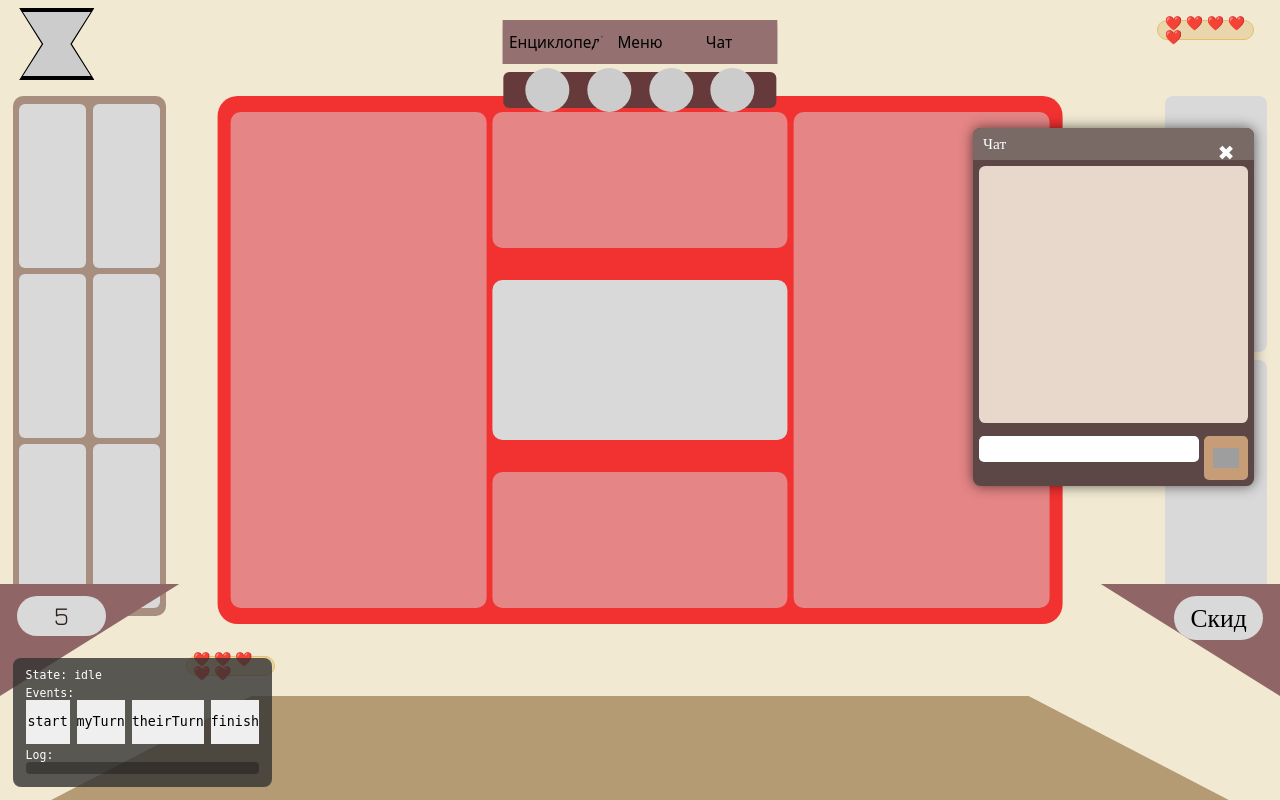
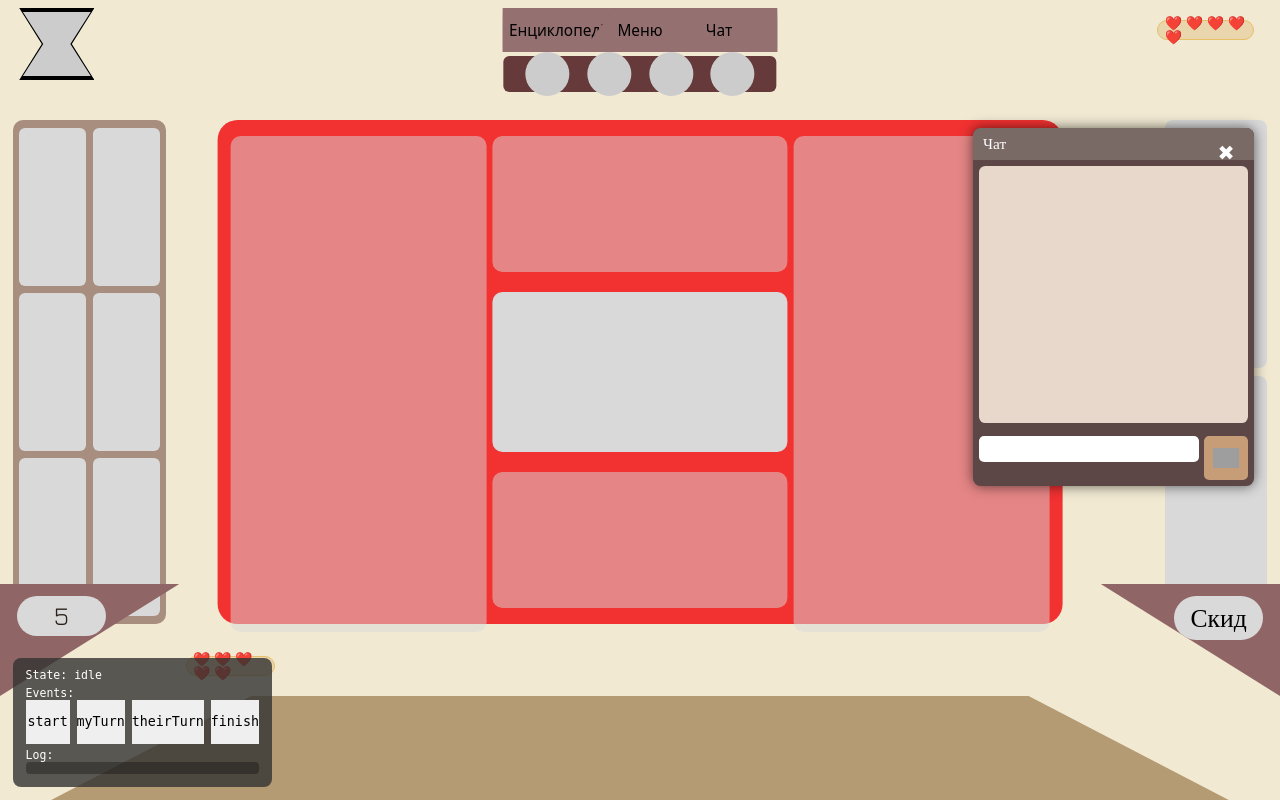
Before and after one commit to wowbruhwow/1, a Flask app: page /playable-window in a window 1280 px wide. Run offline with Flask 3, Linux system fonts and the light colour scheme; some web fonts are replaced; grey boxes are pictures that could not be loaded.

Commit message:
Fix UI spacing: add margin between buttons and input on reset-password, separate menu from game board on play page
Co-authored-by: wowbruhwow <151563881+wowbruhwow@users.noreply.github.com>

```diff
--- a/app/static/css/playable-window.css
+++ b/app/static/css/playable-window.css
@@ -120,14 +120,14 @@ body.body[data-page="play"] {
 
 .PlayersAndButtonsMenu {
   position: absolute;
-  top: 2.5vh;
+  top: 1vh;
   left: 50%;
   transform: translateX(-50%);
   width: auto;
   display: flex;
   flex-direction: column;
   align-items: center;
-  gap: 1vh;
+  gap: 0.5vh;
   z-index: 1000;
 }
 
@@ -227,10 +227,10 @@ body.body[data-page="play"] {
 /* ===== ЛІВА БІЧНА ПАНЕЛЬ: ЛОКАЦІЇ (сітка 2x3) ===== */
 .ActiveLocations {
     position: absolute;
-    top: 12vh;
+    top: 15vh;
     left: 1vw;
     width: 12vw;
-    height: 65vh;
+    height: 63vh;
     background-color: #A88E7F;
     border-radius: 10px;
     display: grid;
@@ -256,10 +256,10 @@ body.body[data-page="play"] {
 /* ===== ПРАВА БІЧНА ПАНЕЛЬ: КАРТИ В РУЦІ + PREVIEW ===== */
 .MyAndEnemyPoints {
     position: absolute;
-    top: 12vh;
+    top: 15vh;
     right: 1vw;
     width: 8vw;
-    height: 65vh;
+    height: 63vh;
     display: flex;
     flex-direction: column;
     gap: 1vh;
@@ -275,11 +275,11 @@ body.body[data-page="play"] {
 /* ===== ЦЕНТРАЛЬНА ІГРОВА ДОШКА ===== */
 .board {
     position: absolute;
-    top: 12vh;
+    top: 15vh;
     left: 50%;
     transform: translateX(-50%);
     width: 66vw;
-    height: 66vh;
+    height: 63vh;
     background-color: #F23131;
     border-radius: 20px;
 }
--- a/app/static/css/reset-password.css
+++ b/app/static/css/reset-password.css
@@ -215,6 +215,7 @@ html, body {
   width: 100%;
   max-width: 784px;
   margin: 0 auto;
+  margin-top: clamp(16px, 2vh, 24px);
   z-index: 11;
 }
 
```
